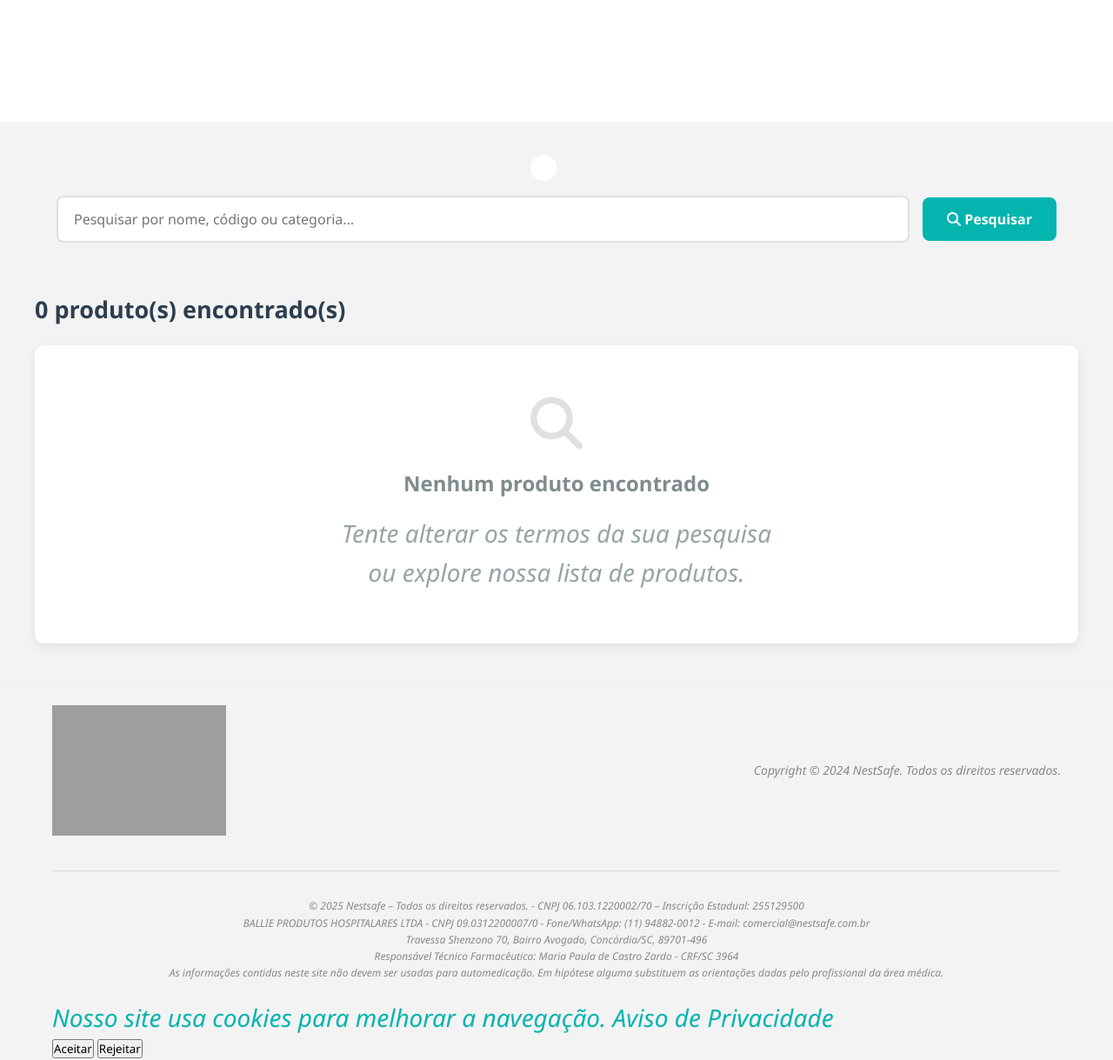
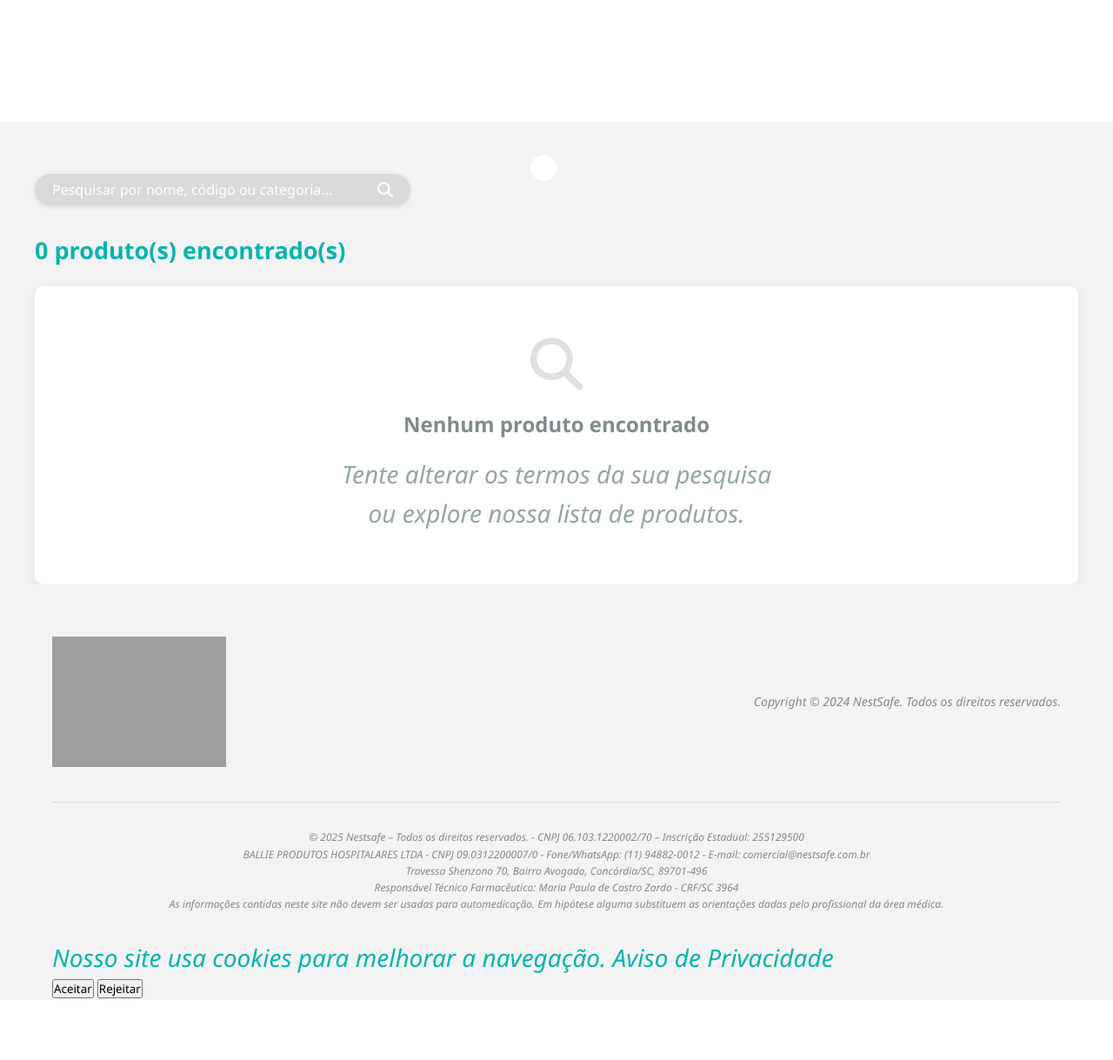
Before and after one commit to Daniel-Alves-Projects/tela_dinamica_produtos, a PHP site: page / in a window 1280 px wide. Shown: the part 421-1640 px from the top of the page at 87% size. After the commit the page ends 1569 px from the top, so only its background shows below. Run offline with PHP 8.4, Linux system fonts and the light colour scheme; data that the repository does not hold is empty; grey boxes are pictures that could not be loaded.

Commit message:
ajustado barra de pesquisa

```diff
--- a/index.php
+++ b/index.php
@@ -41,7 +41,7 @@ include 'buscar-produtos.php';
                     value="<?php echo htmlspecialchars($termo_pesquisa); ?>">
 
                 <button type="submit" class="search-button">
-                    <i class="fas fa-search"></i> Pesquisar
+                    <i class="fas fa-search"></i>
                 </button>
             </form>
         </div>
@@ -76,7 +76,6 @@ include 'buscar-produtos.php';
 <!-- CONTAINER DE INFORMAÇÕES DENTRO DO CARD -->
                         <div class="product-info">
                             <h3 class="product-name"><?php echo htmlspecialchars($produto['nome']); ?></h3>
-                            <div class="product-code">Código: <?php echo htmlspecialchars($produto['codigo']); ?></div>
                         </div>
                     </div>
                 <?php endforeach; ?>
--- a/style-products.css
+++ b/style-products.css
@@ -27,7 +27,6 @@ body {
   font-size: 196px;
   color: var(--primary);
   line-height: 0.3;
-
 }
 
 .title-produtos h2 {
@@ -56,62 +55,74 @@ body {
     background-color: #F3F3F3;
 }
 
-
 .tagline {
     font-size: 18px;
     opacity: 0.9;
 }
 
 .search-container {
+    align-items: start;
+    display: flex;
     background-color: #F3F3F3;
-    padding: 25px;
     border-radius: 10px;
+    margin-bottom: 30px;
+}
+
+.search-container {
     margin-bottom: 30px;
 }
 
 .search-form {
     display: flex;
-    flex-wrap: wrap;
-    gap: 15px;
+    width: 432px;
+    height: 36px;
     align-items: center;
+    background-color: #D9D9D9; /* A cor que estava no input vira o fundo da barra */
+    border-radius: 50px;       /* Borda bem redonda para o formato de pílula */
+    padding: 10px 20px;        /* Espaçamento interno */
+    box-shadow: 0 2px 6px rgba(0, 0, 0, 0.1); /* Sombra suave opcional */
 }
 
 .search-input {
-    flex: 1;
-    min-width: 250px;
-    padding: 14px 18px;
-    border: 2px solid #e0e0e0;
-    border-radius: 8px;
+    flex-grow: 1;              /* Essencial: faz o input ocupar todo o espaço disponível */
+    border: none;              /* Remove a borda */
+    background-color: transparent; /* Remove o fundo */
+    outline: none;             /* Remove a borda azul ao focar */
     font-size: 16px;
-    transition: border-color 0.3s;
+    color: white;               /* Cor do texto digitado (não pode ser branco) */
+    padding: 0;                /* O espaçamento agora é controlado pelo .search-form */
+    height: auto;              /* Remove altura fixa */
 }
 
-.search-input:focus {
-    border-color: #3498db;
-    outline: none;
+.search-input::placeholder {
+    color: white;
 }
 
 .search-button {
-    padding: 14px 28px;
-    background: #04B4AE;
-    color: white;
+    background: transparent;
     border: none;
-    border-radius: 8px;
     cursor: pointer;
-    font-size: 16px;
-    font-weight: 600;
-    transition: transform 0.2s, box-shadow 0.2s;
+    padding: 0 0 0 15px; /* Adiciona um pequeno espaço à esquerda da lupa */
+    display: flex;
+    align-items: center;
+    justify-content: center;
 }
 
-.search-button:hover {
-    transform: translateY(-2px);
-    box-shadow: 0 4px 8px rgba(0, 0, 0, 0.15);
+/* Estilo do ícone da lupa */
+.search-button i {
+    color: white;
+    font-size: 18px;
+    transition: color 0.2s;
+}
+
+.search-button:hover i {
+    color: #04B4AE; /* Muda a cor da lupa ao passar o mouse */
 }
 
 .results-info {
     margin: 20px 0;
     font-size: 18px;
-    color: #2c3e50;
+    color: #04B4AE;
     display: flex;
     justify-content: space-between;
     align-items: center;
@@ -128,13 +139,13 @@ body {
 
 .product-card {
     background-color: white;
-    border-radius: 12px; /*Define o quão curvo será a borda do elemento*/
+    border-radius: 35px; /*Define o quão curvo será a borda do elemento*/
     box-shadow: 0 6px 15px rgba(0, 0, 0, 0.08);
     transition: transform 0.3s, box-shadow 0.3s; /*faz o efeito de transição quando passa o mouse em cima*/
     display: flex; /*Deixa os itens de dentro da caixa "soltos", podendo assim alinhad com o lign items ou justify-content*/
     flex-direction: column; /*usada em conjunto com display: flex; para empilhar os itens um abaixo do outro*/
     width: 280px;
-    height: 380px;
+    height: 350px;
 }
 
 .product-card:hover {
@@ -187,7 +198,6 @@ body {
     display: flex;
     flex-direction: column;
     align-items: center;
-
 }
 
 .product-info h3{
@@ -200,19 +210,6 @@ body {
     margin-bottom: 10px;
     color: #2c3e50;
     text-align: center;
-}
-
-.product-code {
-    text-align:center;
-    font-size: 14px;
-    color: #7f8c8d;
-    margin-bottom: 4px;
-}
-
-.product-meta {
-    display: flex;
-    align-self: flex-start; /* Alinha este item ao início do container */
-    margin-left: 5px; /* Adiciona um espaço para mover o link um pouco */
 }
 
 .pagination {
@@ -274,15 +271,6 @@ body {
     margin: 0 auto;
 }
 
-footer {
-    text-align: center;
-    margin-top: 50px;
-    padding: 20px;
-    color: #7f8c8d;
-    font-size: 14px;
-    border-top: 1px solid #eee;
-}
-
 @media (max-width: 768px) {
     .products-grid {
         grid-template-columns: repeat(auto-fill, minmax(250px, 1fr));
```
